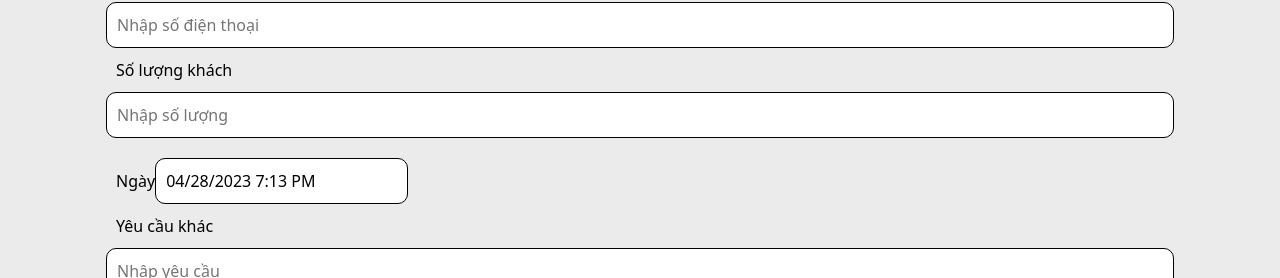
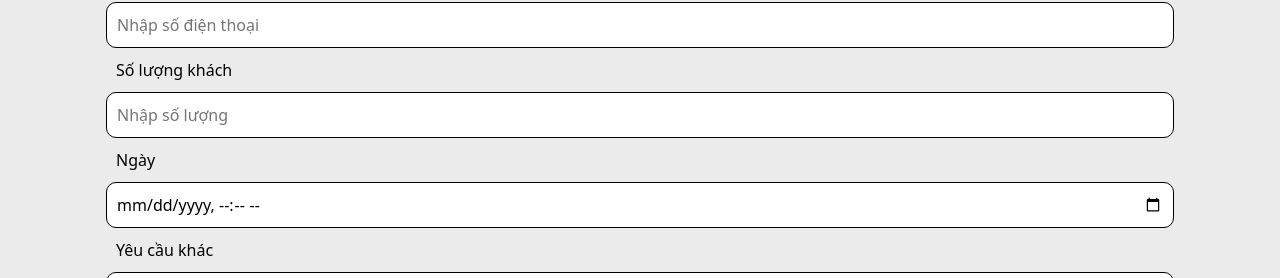
Before and after one commit to loctran1411/restaurant, a React (Create React App) app: page /cate in a window 1280 px wide. Shown: the part 4057-4335 px from the top of the page. Built offline with nearby package versions, Linux system fonts and the light colour scheme.

Commit message:
close component datetime

```diff
--- a/src/components/Form/Form.jsx
+++ b/src/components/Form/Form.jsx
@@ -1,13 +1,13 @@
 import React, { useEffect, useRef, useState } from 'react'
 import { Col, Container, Row } from 'reactstrap'
 import "../../styles/form.css";
-// import moment from 'moment/moment';
+import moment from 'moment/moment';
 import DatePicker from "react-datepicker"
 import "react-datepicker/dist/react-datepicker.css";
 
 const Form = () => {
     const [startDate, setStartDate] = useState(new Date());
-    // let dateFormat = moment().format("D-MM-YYYY, h:mm:ss a");
+    let dateFormat = moment().format("D-MM-YYYY, h:mm:ss a");
 
     const formRef = useRef(null)
     const [loading, setLoading] = useState(false)
@@ -26,10 +26,10 @@ const Form = () => {
         }).catch(err => console.log(err))
     }
 
-    // useEffect(() => {
-    //     var today = new Date().toISOString().slice(0, 16);
-    //     document.getElementsByName("DateTime")[0].min = today;
-    // }, [])
+    useEffect(() => {
+        var today = new Date().toISOString().slice(0, 16);
+        document.getElementsByName("DateTime")[0].min = today;
+    }, [])
 
     return (
         <Container>
@@ -58,8 +58,8 @@ const Form = () => {
 
                             <div className="form-inp-item">
                                 <label className="form-inp-label" htmlFor="date">Ngày</label>
-                                {/* <input defaultValue={dateFormat} className='inp' type="datetime-local" name="DateTime" id="date" lang="vi-VN" /> */}
-                                <DatePicker
+                                <input defaultValue={dateFormat} className='inp' type="datetime-local" name="DateTime" id="date" lang="vi-VN" />
+                                {/* <DatePicker
                                     selected={startDate}
                                     onChange={(date) => setStartDate(date)}
                                     timeInputLabel="Time:"
@@ -70,7 +70,7 @@ const Form = () => {
                                     minDate={new Date()}
                                     className='inp'
                                     name="DateTime" id="date"
-                                />
+                                /> */}
                             </div>
 
                             <div className="form-inp-item">
```
